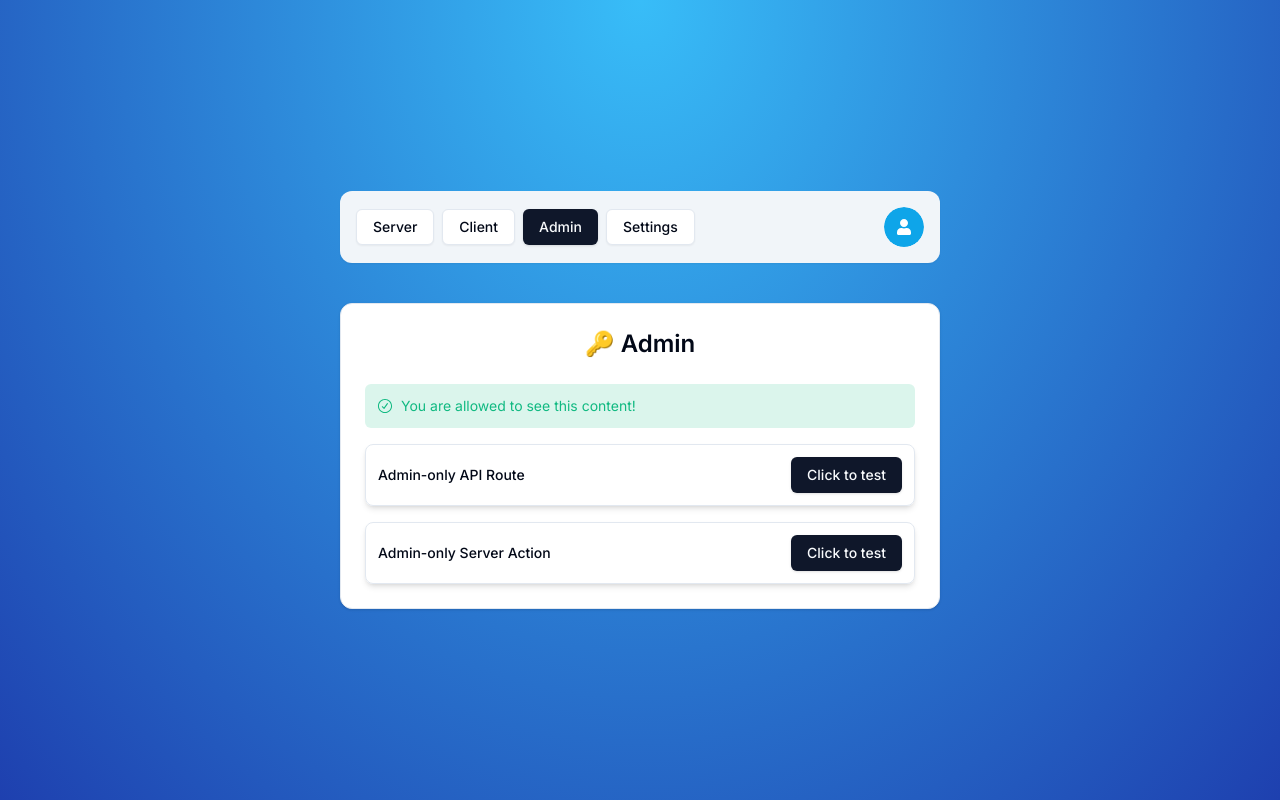
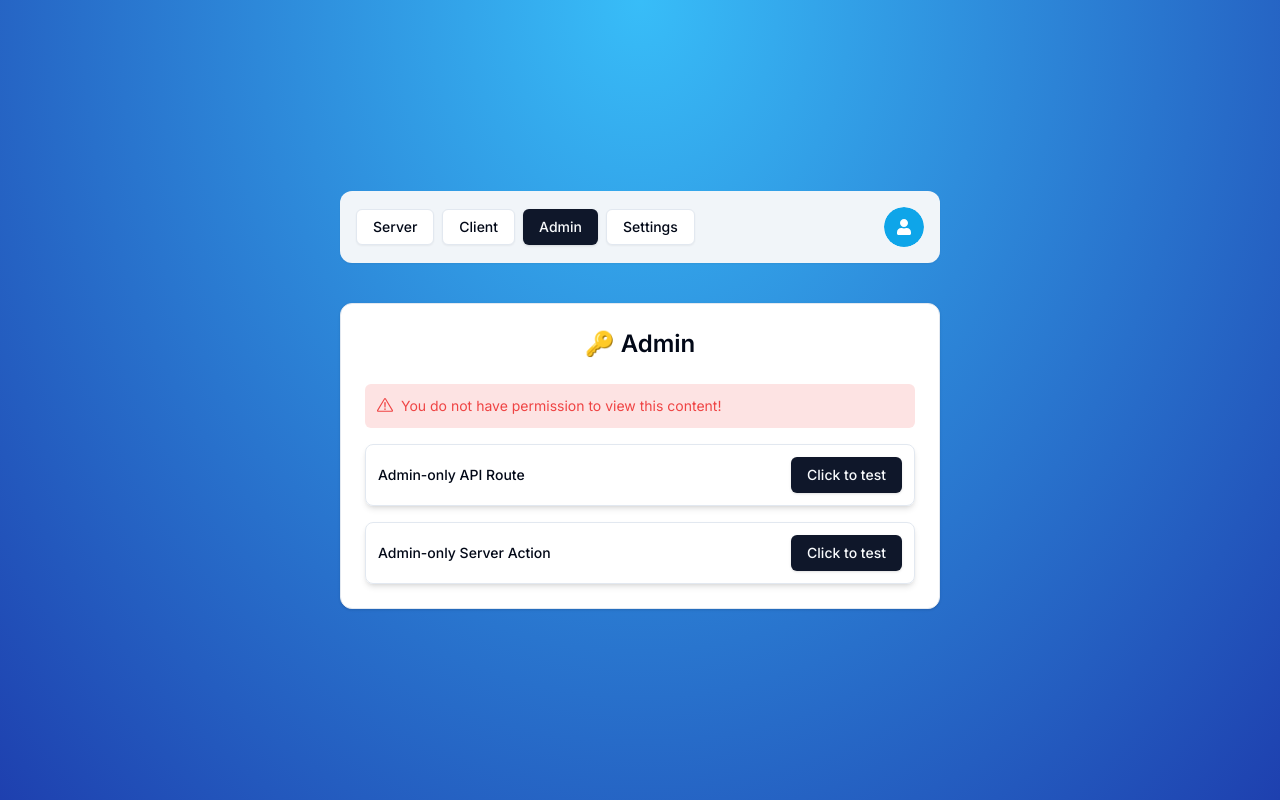
Before and after one commit to Scott-Zeta/Auth-Toolkit, a Next.js app: page /admin in a window 1280 px wide. Built offline with nearby package versions, Linux system fonts and the light colour scheme; no server answers.

Commit message:
add role gate

```diff
--- a/app/(protected)/admin/page.tsx
+++ b/app/(protected)/admin/page.tsx
@@ -1,5 +1,6 @@
 'use client';
 
+import { RoleGate } from '@/components/auth/role-gate';
 import { FormSuccess } from '@/components/form-success';
 import { Button } from '@/components/ui/button';
 import { Card, CardContent, CardHeader } from '@/components/ui/card';
@@ -16,7 +17,9 @@
         <p className="text-2xl font-semibold text-center">🔑 Admin</p>
       </CardHeader>
       <CardContent className="space-y-4">
-        <FormSuccess message="You are allowed to see this content!" />
+        <RoleGate allowedRole={UserRole.ADMIN}>
+          <FormSuccess message="You are allowed to see this content!" />
+        </RoleGate>
         <div className="flex flex-row items-center justify-between rounded-lg border p-3 shadow-md">
           <p className="text-sm font-medium">Admin-only API Route</p>
           <Button onClick={onApiRouteClick}>Click to test</Button>
--- /dev/null
+++ b/components/auth/role-gate.tsx
@@ -0,0 +1,23 @@
+'use client';
+
+import { UserRole } from '@prisma/client';
+
+import { useCurrentRole } from '@/hooks/use-current-role';
+import { FormError } from '@/components/form-error';
+
+interface RoleGateProps {
+  children: React.ReactNode;
+  allowedRole: UserRole;
+}
+
+export const RoleGate = ({ children, allowedRole }: RoleGateProps) => {
+  const role = useCurrentRole();
+
+  if (role !== allowedRole) {
+    return (
+      <FormError message="You do not have permission to view this content!" />
+    );
+  }
+
+  return <>{children}</>;
+};
--- a/hooks/use-current-role.ts
+++ b/hooks/use-current-role.ts
@@ -1,7 +1,7 @@
 import { useSession } from 'next-auth/react';
 
 // Get the current session in a client component
-export const useCurrentUser = () => {
+export const useCurrentRole = () => {
   const session = useSession();
 
   return session.data?.user?.role;
```
